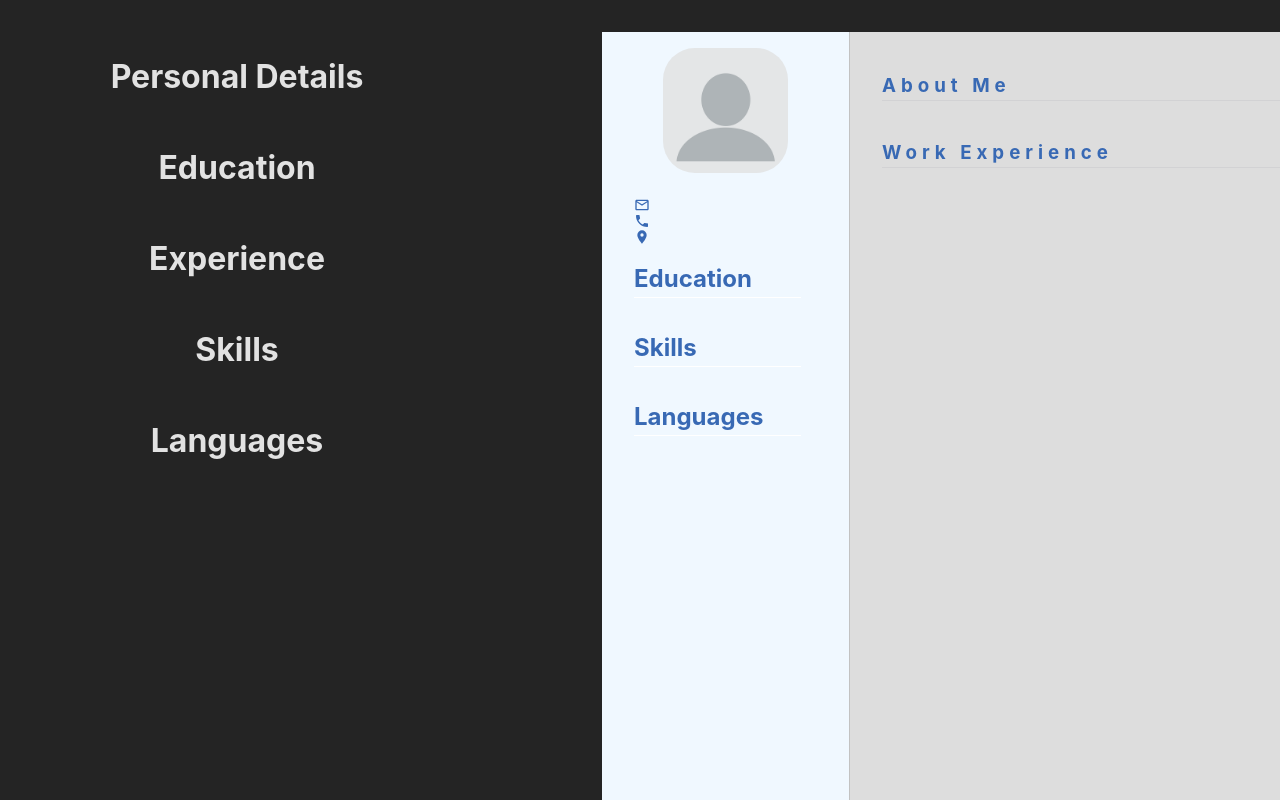
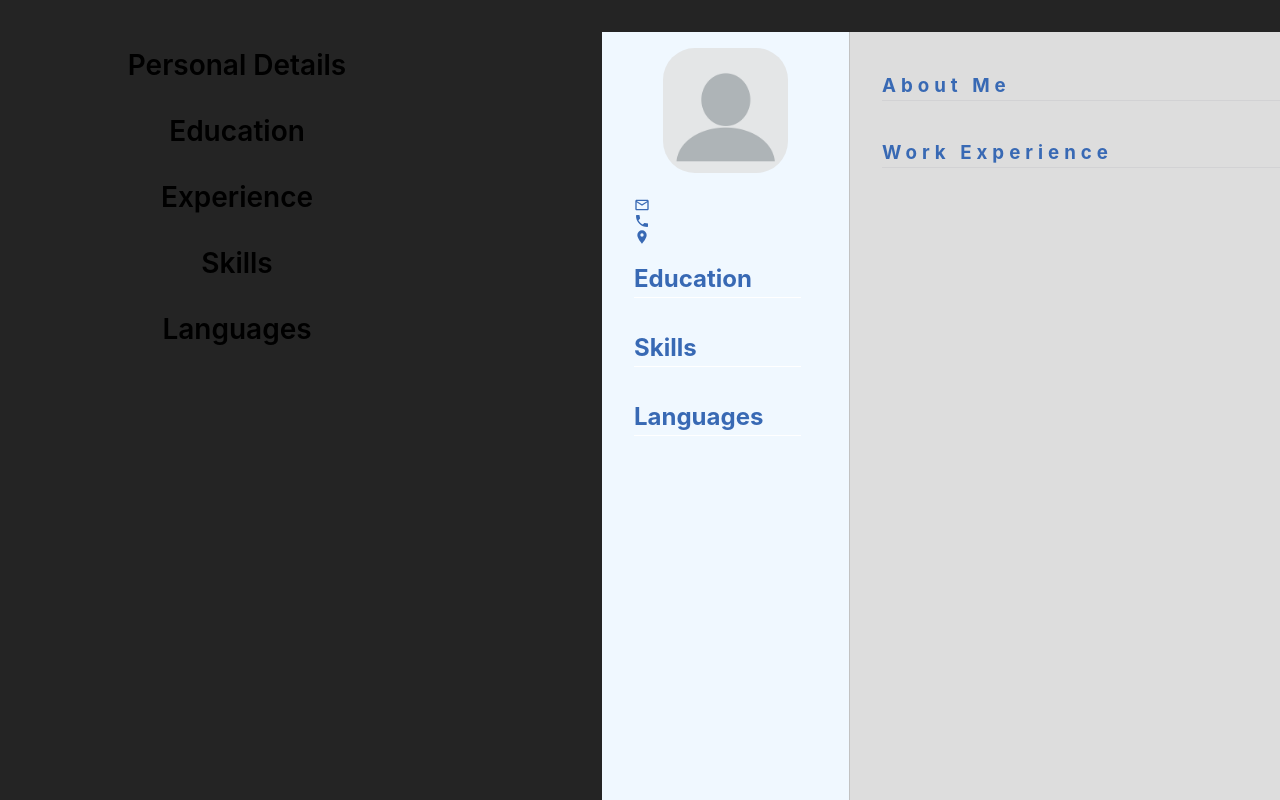
Before and after one commit to Jared588/cv-app, a React (Vite) app: page / in a window 1280 px wide. Shown: the top 800 px of the page. Built offline with nearby package versions, Linux system fonts and the light colour scheme.

Commit message:
Add animations and fix typos

```diff
--- a/src/Input.jsx
+++ b/src/Input.jsx
@@ -5,13 +5,12 @@ import './input.css';
 
 export default function Info({ handleChange }) {
     const [isContainerVisible, setContainerVisibility] = useState(false);
-    const toggleContainerVisbility = () => {
+    const toggleContainerVisibility = () => {
         setContainerVisibility(!isContainerVisible)
     }
     return  (
-        <div>
-            {/* Personal Details */}
-            <h1 className='input-heading' onClick={toggleContainerVisbility}>Personal Details</h1>
+        <>
+            <button className='input-heading' onClick={toggleContainerVisibility}>Personal Details</button>
             {isContainerVisible && (
                 <div className="infoContainer" id='personal'>
                     <InputContainer title='Full Name' id='fullName' type="text" onChange={handleChange}/>
@@ -25,18 +24,18 @@ export default function Info({ handleChange }) {
                     </div>
                 </div>
             )}
-        </div>
+        </>
     )
 }
 
 export function Education({ handleEducationForm, handleAddEducation, formData }) {
     const [isContainerVisible, setContainerVisibility] = useState(false);
-    const toggleContainerVisbility = () => {
+    const toggleContainerVisibility = () => {
         setContainerVisibility(!isContainerVisible)
     }
     return (
         <>
-            <h1 className='input-heading' onClick={toggleContainerVisbility}>Education</h1>
+            <button className='input-heading' onClick={toggleContainerVisibility}>Education</button>
             {isContainerVisible && (
                 <div className="infoContainer" id='education'>
                     <InputContainer title='School' id='school' type="text" value={formData.school || ''} onChange={handleEducationForm}/>
@@ -54,12 +53,12 @@ export function Education({ handleEducationForm, handleAddEducation, formData })
 
 export function Experience({ handleExpForm, handleAddExp, expData }) {
     const [isContainerVisible, setContainerVisibility] = useState(false);
-    const toggleContainerVisbility = () => {
+    const toggleContainerVisibility = () => {
         setContainerVisibility(!isContainerVisible)
     }
     return (
         <>
-            <h1 className='input-heading' onClick={toggleContainerVisbility}>Experience</h1>
+            <button className='input-heading' onClick={toggleContainerVisibility}>Experience</button>
             {isContainerVisible && (
                 <div className="infoContainer" id='experience'>
                     <InputContainer title='Company Name' id='company' type="text" value={expData.company || ''} onChange={handleExpForm}/>
@@ -82,12 +81,12 @@ export function Experience({ handleExpForm, handleAddExp, expData }) {
 
 export function Skills({ handleAddSkill, skillValue, setSkillValue }) {
     const [isContainerVisible, setContainerVisibility] = useState(false);
-    const toggleContainerVisbility = () => {
+    const toggleContainerVisibility = () => {
         setContainerVisibility(!isContainerVisible)
     }
     return (
         <>
-            <h1 className='input-heading' onClick={toggleContainerVisbility}>Skills</h1>
+            <button className='input-heading' onClick={toggleContainerVisibility}>Skills</button>
             {isContainerVisible && (
                 <div className='infoContainer'>
                     <input type="text" id='skill' value={skillValue} onChange={(e) => setSkillValue(e.target.value)}/>
@@ -100,12 +99,12 @@ export function Skills({ handleAddSkill, skillValue, setSkillValue }) {
 
 export function Languages({ handleAddLang, langValue, setLangValue }) {
     const [isContainerVisible, setContainerVisibility] = useState(false);
-    const toggleContainerVisbility = () => {
+    const toggleContainerVisibility = () => {
         setContainerVisibility(!isContainerVisible)
     }
     return (
         <>
-            <h1 className='input-heading' onClick={toggleContainerVisbility}>Languages</h1>
+            <button className='input-heading' onClick={toggleContainerVisibility}>Languages</button>
             {isContainerVisible && (
                 <div className='infoContainer'>
                     <input type="text" id='language' value={langValue} onChange={(e) => setLangValue(e.target.value)}/>
--- a/src/input.css
+++ b/src/input.css
@@ -7,10 +7,32 @@
     display: flex;
     flex-direction: column;
     padding: 1rem 5rem;
+    animation: expand 500ms ease-in-out;
+}
+
+@keyframes expand {
+    0% {
+        transform: scaleY(0);
+    }
+
+    70% {
+        transform: scaleY(1.1);
+    }
+
+    100% {
+        transform: scaleY(1);
+    }
 }
 
 .input-heading {
+    outline: 0;
+    border: 0;
+    background: none;
     cursor: pointer;
+    font-size: 28px;
+    font-family: Inter, system-ui, Avenir, Helvetica, Arial, sans-serif;
+    font-weight: 600;
+    padding: 1rem;
 }
 
 .inputContainer {
```
